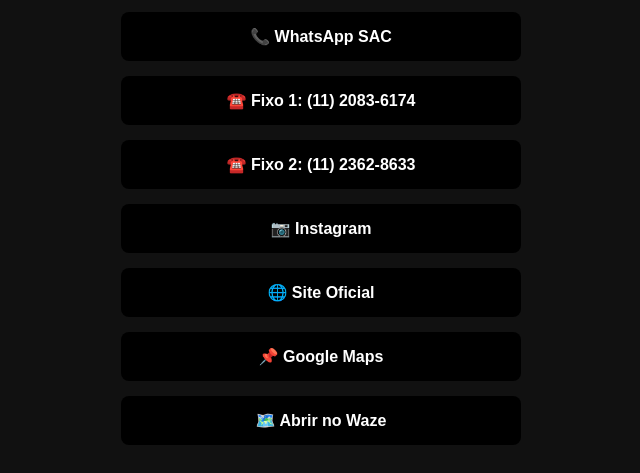
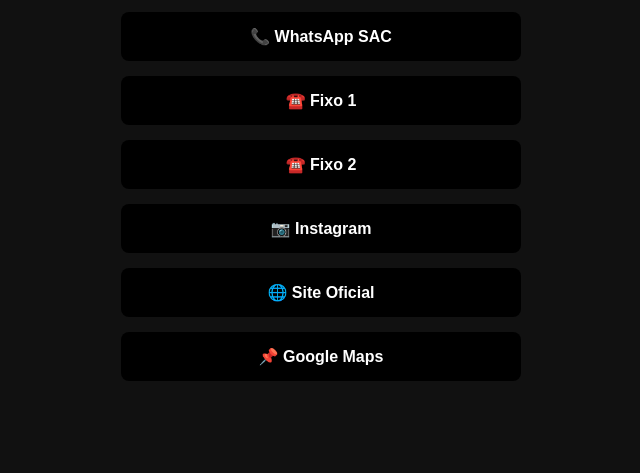
Before and after one commit to ramonimports/ramonimports.github.io, a plain HTML site: page index.html in a window 1280 px wide. Shown: the part 354-827 px from the top of the page, without its empty margins (319-959 px from the left). After the commit the page ends 800 px from the top, so only its background shows below. Drawn offline with Linux system fonts and the light colour scheme.

Commit message:
Update index.html
Atualizações

```diff
--- a/index.html
+++ b/index.html
@@ -50,12 +50,11 @@
   <div class="links">
     <a href="https://wa.me/5511913503288" target="_blank">💬 WhatsApp Vendas</a>
     <a href="https://wa.me/5511942004587" target="_blank">📞 WhatsApp SAC</a>
-    <a href="tel:1120836174" target="_blank">☎️ Fixo 1: (11) 2083-6174</a>
-    <a href="tel:1123628633" target="_blank">☎️ Fixo 2: (11) 2362-8633</a>
+    <a href="tel:1120836174" target="_blank">☎️ Fixo 1</a>
+    <a href="tel:1123628633" target="_blank">☎️ Fixo 2</a>
     <a href="https://www.instagram.com/ramonautopecas17/" target="_blank">📷 Instagram</a>
     <a href="https://ramonimports.com.br" target="_blank">🌐 Site Oficial</a>
     <a href="https://www.google.com/maps/search/?api=1&query=Rua+Evolucao+311,+Vila+Brasilina,+Sao+Paulo,+SP" target="_blank">📌 Google Maps</a>
-    <a href="https://waze.com/ul?ll=-23.612204,-46.622006&navigate=yes" target="_blank">🗺️ Abrir no Waze</a>
   </div>
 </body>
 </html>
```
